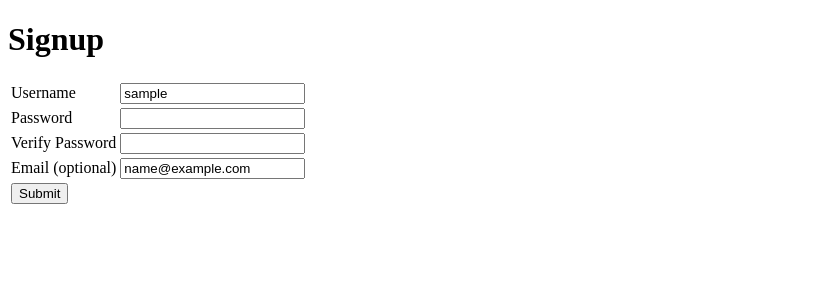
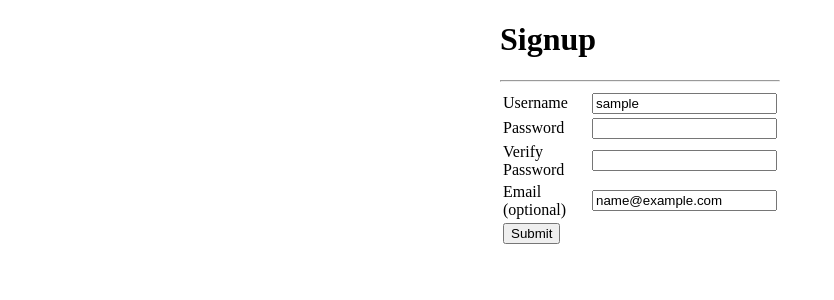
Before and after one commit to seanmstevens/user-signup, a Flask app: template templates/signup.html in a window 1280 px wide. Shown: the top 300 px of the page, without its empty margins (0-834 px from the left). Run offline with Flask 2, Linux system fonts and the light colour scheme; the template is opened without the code that fills it: most values are stand-ins (such as "Sample title", 1, 10 or a date in 2020).

Commit message:
Final functionality commit

```diff
--- a/main.py
+++ b/main.py
@@ -22,7 +22,7 @@ def index():
         verifyerror = ''
 
         if email:
-            if '@' not in email or '.' not in email or len(email) < 3 or len(email) > 20 or ' ' in email:
+            if '@' not in email or '.' not in email or email.count('@') > 1 or email.count('.') > 1 or len(email) < 3 or len(email) > 20 or ' ' in email:
                 emailerror = "That is an invalid email"
 
         if not username or len(username) < 3 or len(username) > 20 or ' ' in username:
--- /dev/null
+++ b/static/mainpage.css
@@ -0,0 +1,4 @@
+.signup-container {
+    margin: auto;
+    width: 280px;
+}
--- a/templates/base.html
+++ b/templates/base.html
@@ -3,6 +3,7 @@
     <head>
         <meta charset="utf-8">
         <title>User Signup</title>
+        <link type = 'text/css' rel = 'stylesheet' href = 'static/mainpage.css'/>
     </head>
     <body>
         {% block content %}
--- a/templates/signup.html
+++ b/templates/signup.html
@@ -1,7 +1,9 @@
 {% extends 'base.html' %}
 
 {% block content %}
+<div class = 'signup-container'>
 <h1>Signup</h1>
+<hr/>
 <form method = 'POST'>
     <table>
         <tbody>
@@ -49,5 +51,6 @@
         </tbody>
     </table>
 </form>
+</div>
 
 {% endblock %}
```
